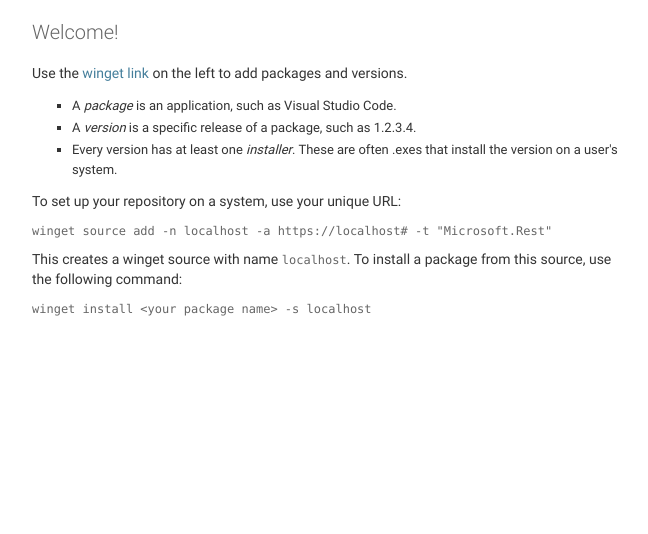
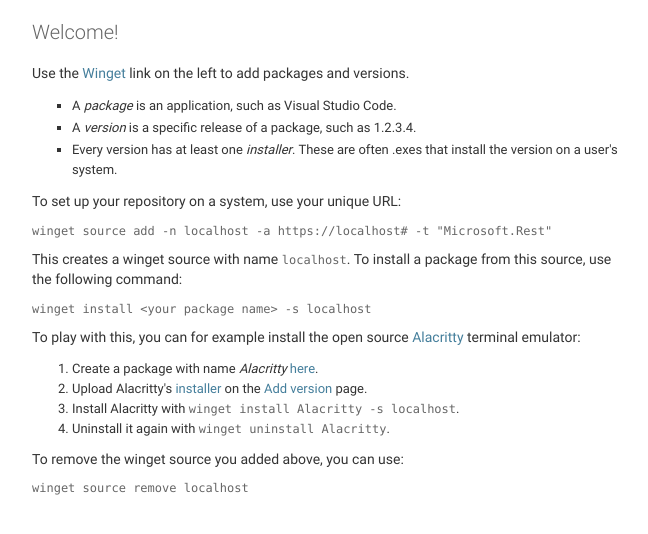
Before and after one commit to omaha-consulting/winget.pro, a Django app: template templates/admin/index.html in a window 1280 px wide. Shown: the part 20-554 px from the top of the page, without its empty margins (8-656 px from the left). Run offline with Django 3.2, Linux system fonts and the light colour scheme; the template is opened without the code that fills it, so the values that code supplies are empty.

Commit message:
Add a mini tutorial to the /admin Welcome page

```diff
--- a/templates/admin/index.html
+++ b/templates/admin/index.html
@@ -6,9 +6,8 @@
         <h1>Welcome!</h1>
         <p>
             Use the
-            <a href="{% url 'admin:winget_package_changelist' %}">
-                winget link</a>
-            on the left to add packages and versions.
+            <a href="{% url 'admin:winget_package_changelist' %}">Winget</a>
+            link on the left to add packages and versions.
         </p>
         <ul>
             <li>
@@ -34,6 +33,36 @@
             To install a package from this source, use the following command:
         </p>
         <pre>winget install &lt;your package name&gt; -s {{ request.get_host }}</pre>
+        <p>
+            To play with this, you can for example install the open source
+            <a href="https://github.com/alacritty/alacritty">Alacritty</a>
+            terminal emulator:
+        </p>
+        <ol>
+            <li>
+                Create a package with name <em>Alacritty</em>
+                <a href="{% url 'admin:winget_package_add' %}">here</a>.
+            </li>
+            <li>
+                Upload Alacritty's
+                <a href="https://github.com/alacritty/alacritty/releases/download/v0.9.0/Alacritty-v0.9.0-installer.msi">
+                    installer</a>
+                on the
+                <a href="{% url 'admin:winget_version_add' %}">Add version</a>
+                page.
+            </li>
+            <li>
+                Install Alacritty with
+                <code>winget install Alacritty -s {{ request.get_host }}</code>.
+            </li>
+            <li>
+                Uninstall it again with <code>winget uninstall Alacritty</code>.
+            </li>
+        </ol>
+        <p>
+            To remove the winget source you added above, you can use:
+        </p>
+        <pre>winget source remove {{ request.get_host }}</pre>
     </div>
 {% endblock %}
 
```
